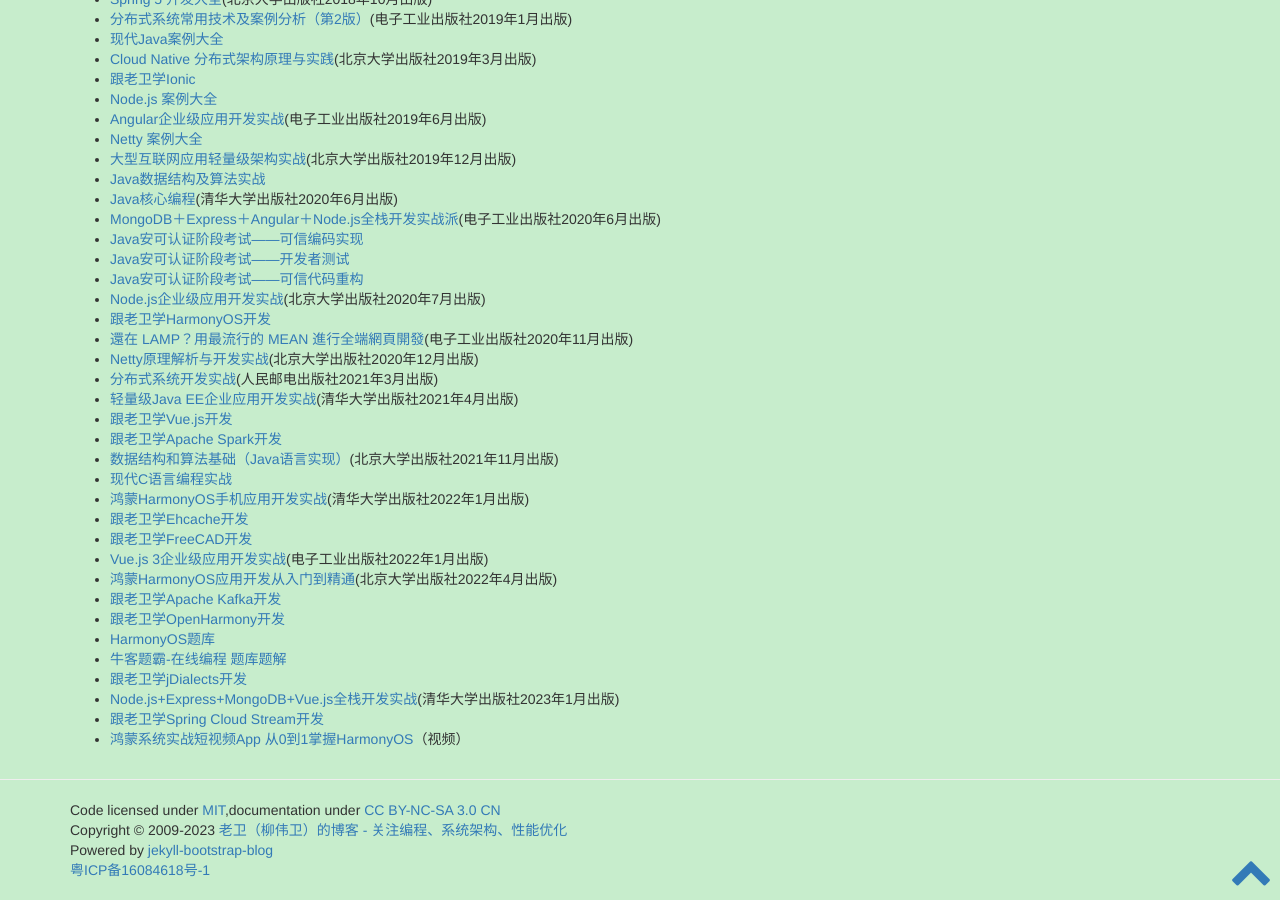
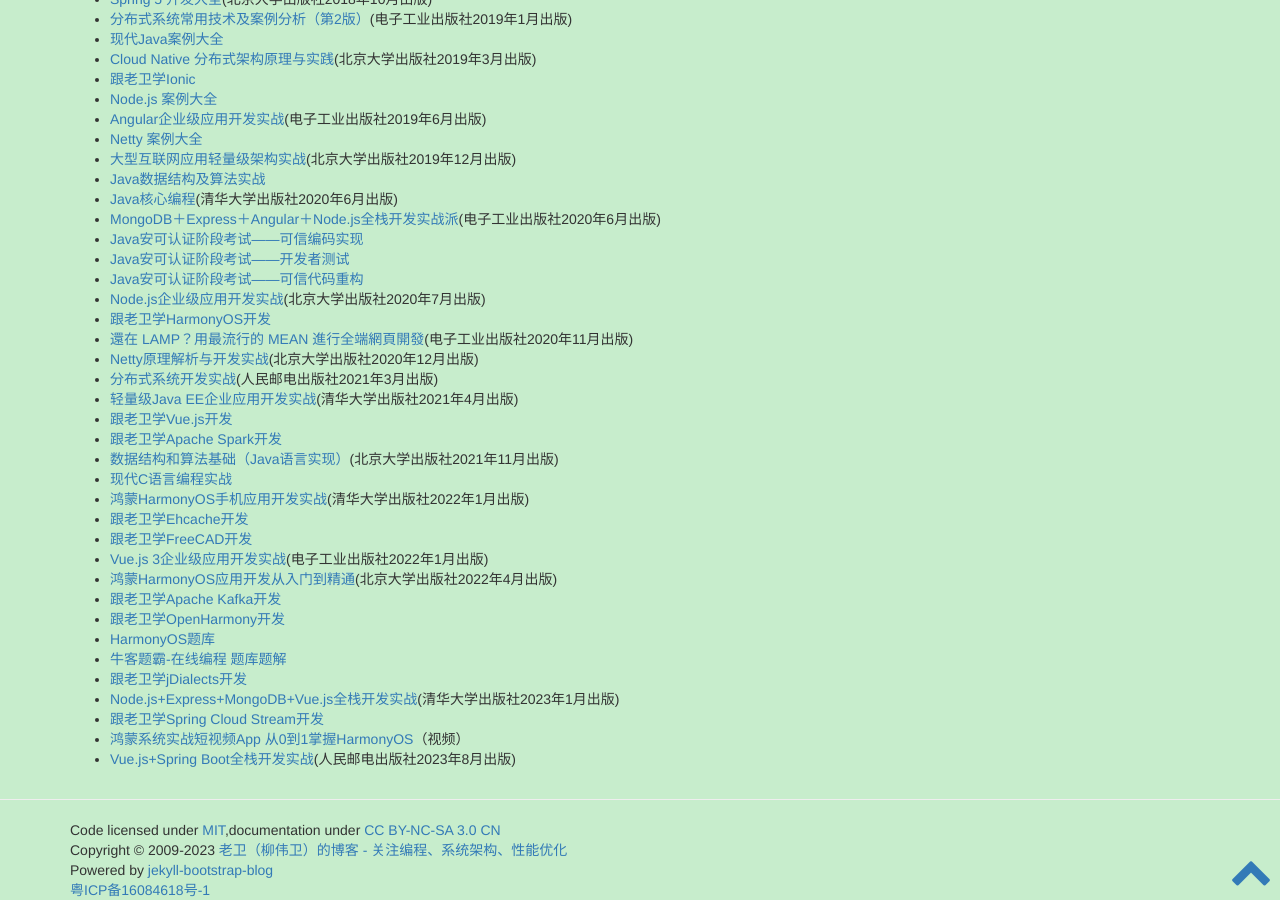
Before and after one commit to waylau/waylau.github.io, a Jekyll site: the page built from books/index.md, in a window 1280 px wide and 900 px high, scrolled down 965 px. Built offline with Jekyll 4.4.1, drawn with Linux system fonts in a browser that asks for light colours; comment, search, counter and statistics services are not loaded.

Commit message:
add 《Vue.js+Spring Boot全栈开发实战

```diff
--- a/books/index.md
+++ b/books/index.md
@@ -82,3 +82,4 @@
 * [Node.js+Express+MongoDB+Vue.js全栈开发实战](https://github.com/waylau/full-stack-development-with-vuejs-and-nodejs)(清华大学出版社2023年1月出版)
 * [跟老卫学Spring Cloud Stream开发](https://github.com/waylau/spring-cloud-stream-tutorial/)
 * [鸿蒙系统实战短视频App 从0到1掌握HarmonyOS](https://coding.imooc.com/class/674.html)（视频）
+* [Vue.js+Spring Boot全栈开发实战](https://github.com/waylau/full-stack-development-with-vuejs-and-spring-boot)(人民邮电出版社2023年8月出版)
```
